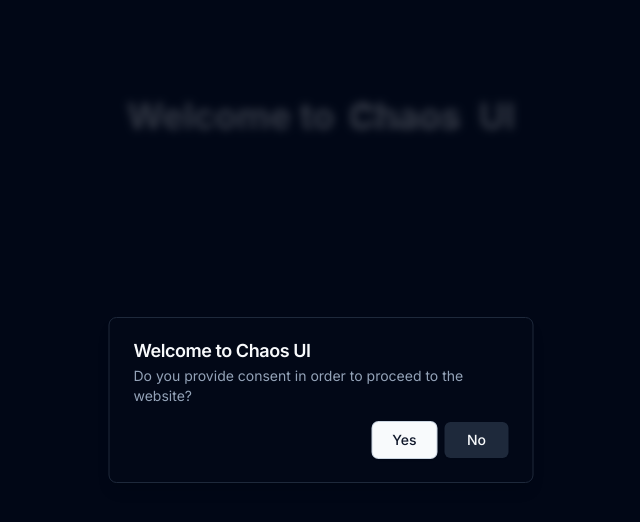
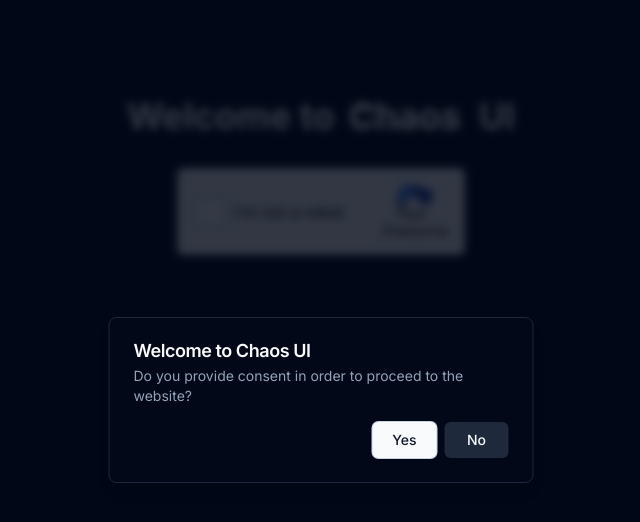
Before and after one commit to l0kt33n/chaos-ui, a Next.js app: page / in a window 1280 px wide. Shown: the top 522 px of the page, without its empty margins (319-959 px from the left). Built offline with nearby package versions, Linux system fonts and the light colour scheme.

Commit message:
dice captcha

```diff
--- a/src/app/page.tsx
+++ b/src/app/page.tsx
@@ -1,3 +1,4 @@
+import DiceCaptcha from '@/components/demos/captchas/dice';
 import GlitchyHeaderText from '@/components/demos/glitchy-header';
 import dynamic from "next/dynamic";
 
@@ -11,6 +12,7 @@ export default function Home() {
       <div className="flex flex-col items-center justify-center space-y-8">
         <ConsentDialog />
         <GlitchyHeaderText />
+        <DiceCaptcha />
       </div>
     </main>
   )
--- /dev/null
+++ b/src/components/demos/captchas/dice.tsx
@@ -0,0 +1,107 @@
+"use client"
+
+import { is } from 'date-fns/locale';
+import React, { useEffect, useState } from 'react';
+import { twMerge } from 'tailwind-merge';
+import Image from 'next/image';
+import captchaLogo from '../../../assets/captcha_icon.svg'
+
+function DiceCaptcha() {
+  const [message, setMessage] = useState('');
+  const [diceNumber, setDiceNumber] = useState<number | null>(null);
+  const currentMonth = new Date().getMonth() + 1; // Months are 0-indexed in JavaScript
+  const [isRolling, setIsRolling] = useState(false);
+  const [isSuccess, setIsSuccess] = useState<boolean | null>(false);
+
+  const handleCheckboxClick = () => {
+    const diceRoll = Math.floor(Math.random() * 12) + 1; // Rolling a d12
+
+    // Simulating the dice rolling animation
+    setDiceNumber(null);
+    setIsRolling(true);
+    setMessage('Rolling the dice...');
+
+    // Randomly shuffle numbers to simulate rolling
+    const shuffleInterval = setInterval(() => {
+      setDiceNumber(Math.floor(Math.random() * 12) + 1);
+    }, 100);
+
+    setTimeout(() => {
+      clearInterval(shuffleInterval);
+      setIsRolling(false);
+      setDiceNumber(diceRoll);
+
+      // Check if the dice roll is greater than the current month
+      if (diceRoll > currentMonth) {
+        setIsSuccess(true);
+        setMessage('Success! You rolled a number greater than the current month.');
+      } else {
+        setIsSuccess(false);
+        setMessage('Verification failed. You must roll a number greater than the current month.');
+      }
+    }, 1500); // Adjust the timeout as needed for your animation duration
+  };
+
+  return (
+    <div className="flex flex-col h-16 w-72">
+      <div className=" bg-gray-100 border border-gray-300 rounded-md flex flex-row items-center p-4">
+        <label className="text-black flex flex-row items-center gap-2">
+          {
+            isRolling ?
+              <div role="status">
+                <svg aria-hidden="true" className="w-8 h-8 text-gray-200 animate-spin dark:text-gray-600 fill-blue-600" viewBox="0 0 100 101" fill="none" xmlns="http://www.w3.org/2000/svg">
+                  <path d="M100 50.5908C100 78.2051 77.6142 100.591 50 100.591C22.3858 100.591 0 78.2051 0 50.5908C0 22.9766 22.3858 0.59082 50 0.59082C77.6142 0.59082 100 22.9766 100 50.5908ZM9.08144 50.5908C9.08144 73.1895 27.4013 91.5094 50 91.5094C72.5987 91.5094 90.9186 73.1895 90.9186 50.5908C90.9186 27.9921 72.5987 9.67226 50 9.67226C27.4013 9.67226 9.08144 27.9921 9.08144 50.5908Z" fill="currentColor" />
+                  <path d="M93.9676 39.0409C96.393 38.4038 97.8624 35.9116 97.0079 33.5539C95.2932 28.8227 92.871 24.3692 89.8167 20.348C85.8452 15.1192 80.8826 10.7238 75.2124 7.41289C69.5422 4.10194 63.2754 1.94025 56.7698 1.05124C51.7666 0.367541 46.6976 0.446843 41.7345 1.27873C39.2613 1.69328 37.813 4.19778 38.4501 6.62326C39.0873 9.04874 41.5694 10.4717 44.0505 10.1071C47.8511 9.54855 51.7191 9.52689 55.5402 10.0491C60.8642 10.7766 65.9928 12.5457 70.6331 15.2552C75.2735 17.9648 79.3347 21.5619 82.5849 25.841C84.9175 28.9121 86.7997 32.2913 88.1811 35.8758C89.083 38.2158 91.5421 39.6781 93.9676 39.0409Z" fill="currentFill" />
+                </svg>
+                <span className="sr-only">Loading...</span>
+              </div>
+              :
+              <button
+                onClick={handleCheckboxClick}
+                className={twMerge(
+                  'bg-white border-slate-300 border-solid border-2 w-8 h-8 rounded-sm animate-pulse',
+                  !isSuccess && 'animate-wiggle'
+                )}
+                disabled={isRolling} // Disable checkbox while rolling the dice
+              />
+          }
+          <span className='text-black leading-none'>
+          { isRolling ? "Rolling the dice" : "I'm not a robot"}
+          </span>
+        </label>
+        {
+          diceNumber !== null ?
+            <div className="flex justify-center items-center ml-auto border-solid rounded-md border-black w-10 h-10 border-2">
+              <div className={
+                twMerge(
+                  'text-black',
+                )
+              }>
+                {
+                  diceNumber !== null && <div className="dice-number">
+                    {diceNumber}
+                  </div>
+                }
+              </div>
+            </div>
+
+            :
+            <div className='flex flex-col ml-auto'>
+              <Image
+                src={captchaLogo}
+                alt="captcha logo"
+                width={64}
+                height={64}
+                className='my-[-0.5rem]'
+              />
+              <span className="text-black text-sm leading-none">Chaoscha</span>
+            </div>
+        }
+      </div>
+      <div className="text-sm leading-snug">{message}</div>
+    </div>
+  );
+};
+
+
+export default DiceCaptcha;
--- /dev/null
+++ b/src/components/demos/captchas/dumb.tsx
@@ -0,0 +1,2 @@
+// fake recapcha component that ask to enter a random string
+// but it's too dumb to know if the string is correct or not
--- a/tailwind.config.js
+++ b/tailwind.config.js
@@ -65,10 +65,15 @@ module.exports = {
           from: { height: "var(--radix-accordion-content-height)" },
           to: { height: 0 },
         },
+        wiggle: {
+          '0%, 100%': { transform: 'rotate(-3deg)' },
+          '50%': { transform: 'rotate(3deg)' },
+        }
       },
       animation: {
         "accordion-down": "accordion-down 0.2s ease-out",
         "accordion-up": "accordion-up 0.2s ease-out",
+        wiggle: 'wiggle 0.5s ease-in-out ',
       },
     },
   },
```
Also changed, not shown: src/assets/captcha_icon.svg (added).
